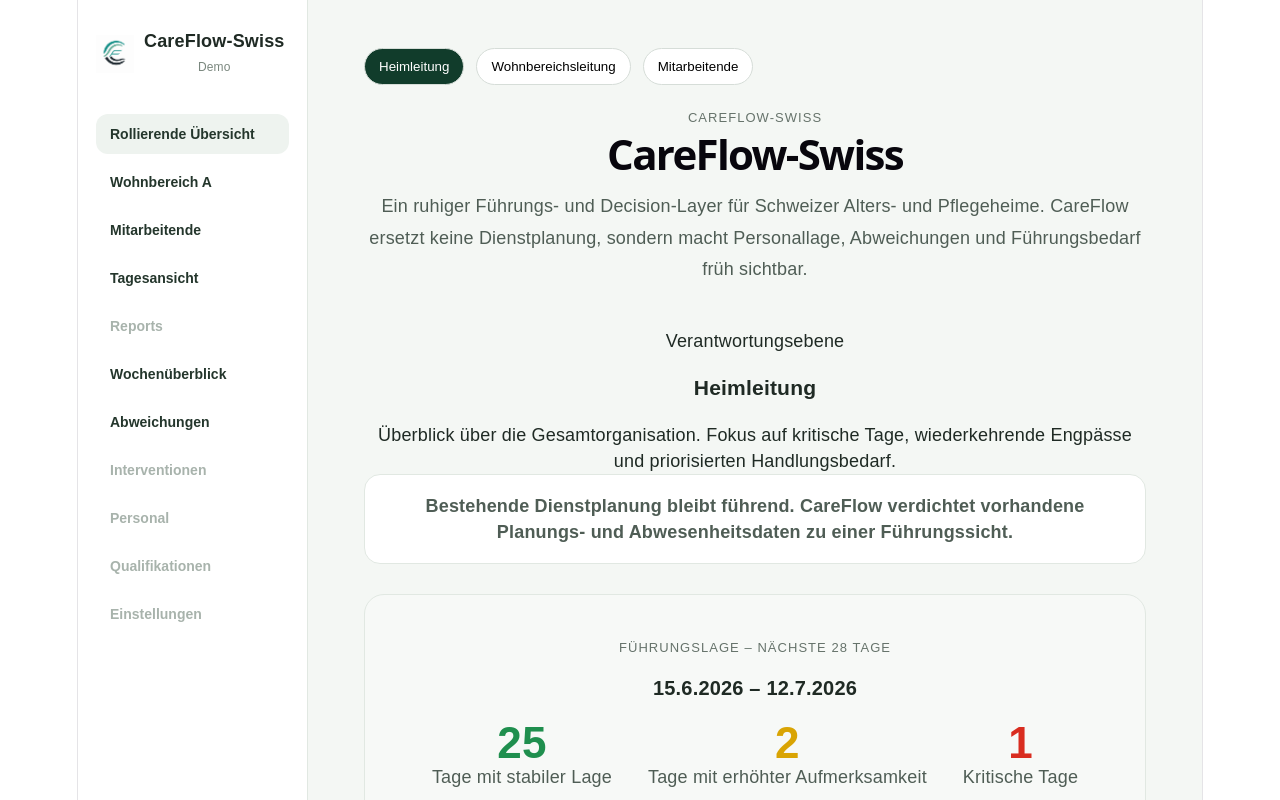
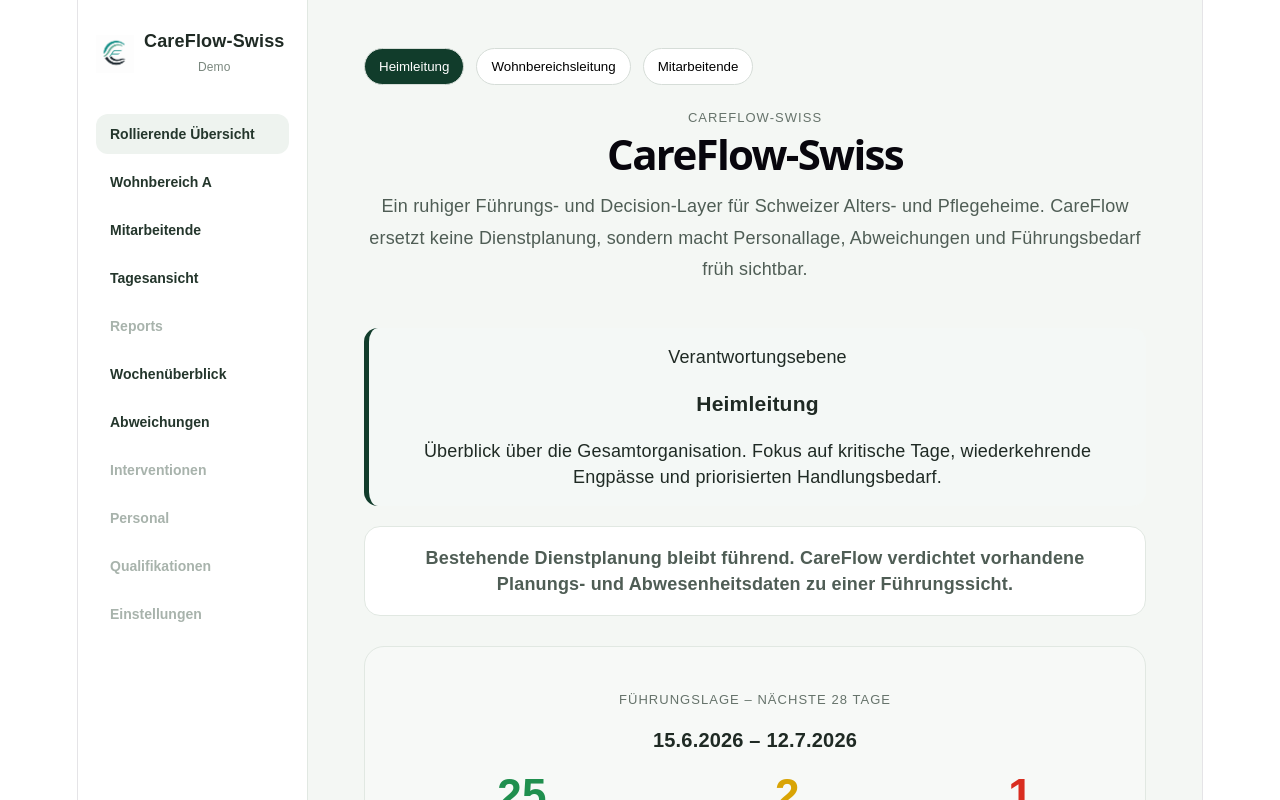
Before and after one commit to abbizco-bot/careflow-swiss, a React (Vite) app in the folder frontend/: page / in a window 1280 px wide. Shown: the top 800 px of the page. Built offline with nearby package versions, Linux system fonts and the light colour scheme.

Commit message:
Add responsibility context to employee view

```diff
--- a/frontend/src/App.css
+++ b/frontend/src/App.css
@@ -400,3 +400,10 @@
   background: #113c2b;
   color: white;
 }
+.role-context-card {
+  background: #f4f8f6;
+  border-left: 5px solid #113c2b;
+  border-radius: 14px;
+  padding: 16px;
+  margin-bottom: 20px;
+}
--- a/frontend/src/App.tsx
+++ b/frontend/src/App.tsx
@@ -1335,13 +1335,22 @@
     </main>
   );
 }
-  function renderEmployeeView() {
+ function renderEmployeeView() {
   return (
     <>
       <PageHeader
         title="Mein CareFlow"
         subtitle="Persönliche Einsatz- und Belastungsperspektive für die nächsten 28 Tage."
       />
+
+      <section className="role-context-card">
+        <p className="eyebrow">Verantwortungsebene</p>
+        <h3>Mitarbeitende</h3>
+        <p>
+          Persönliche Sicht auf Einsätze, Belastung und Hinweise.
+          Nicht sichtbar: Teamrisiken, Führungsindikatoren und Gesamtorganisation.
+        </p>
+      </section>
 
       <section
         style={{
```
